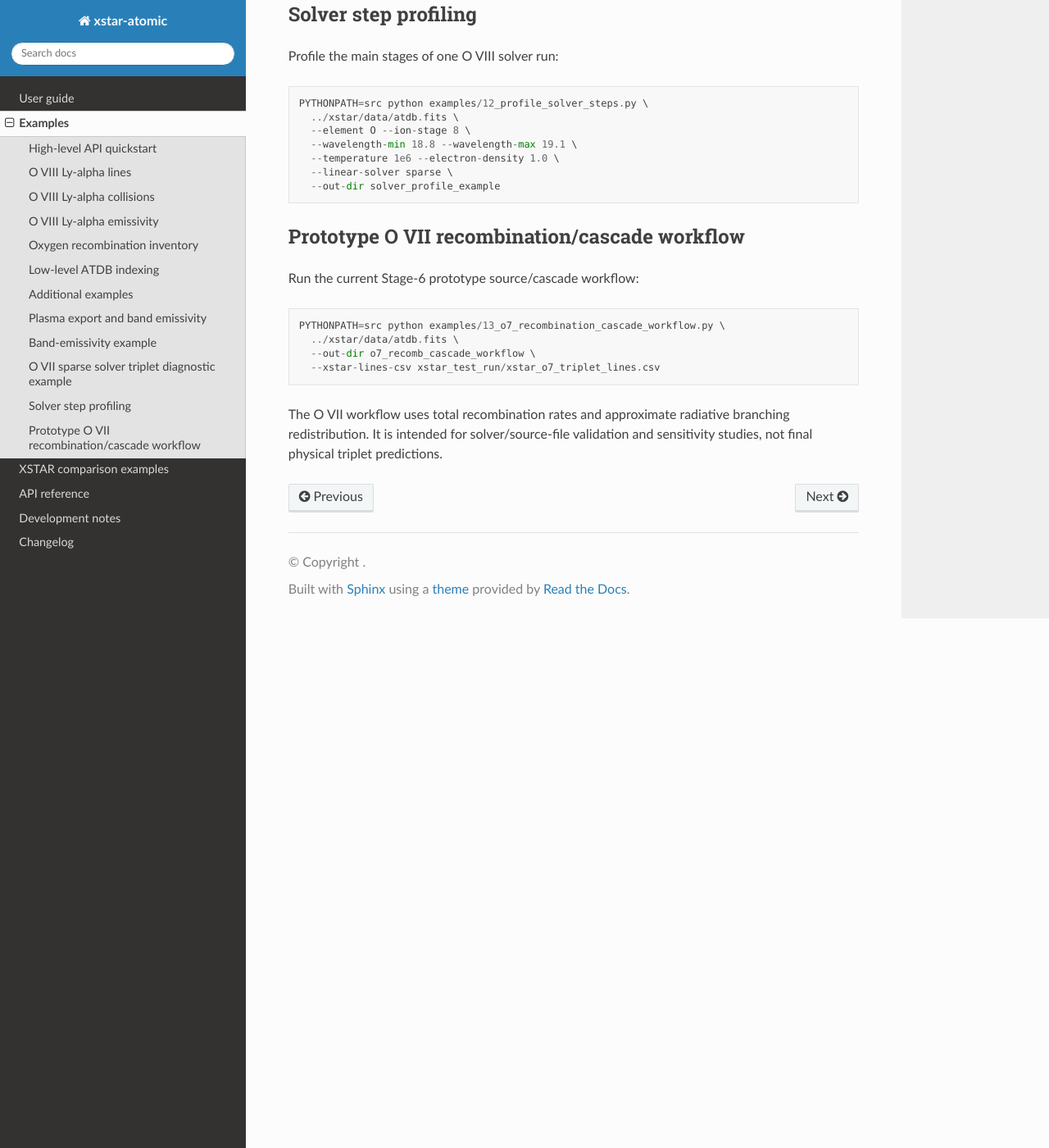
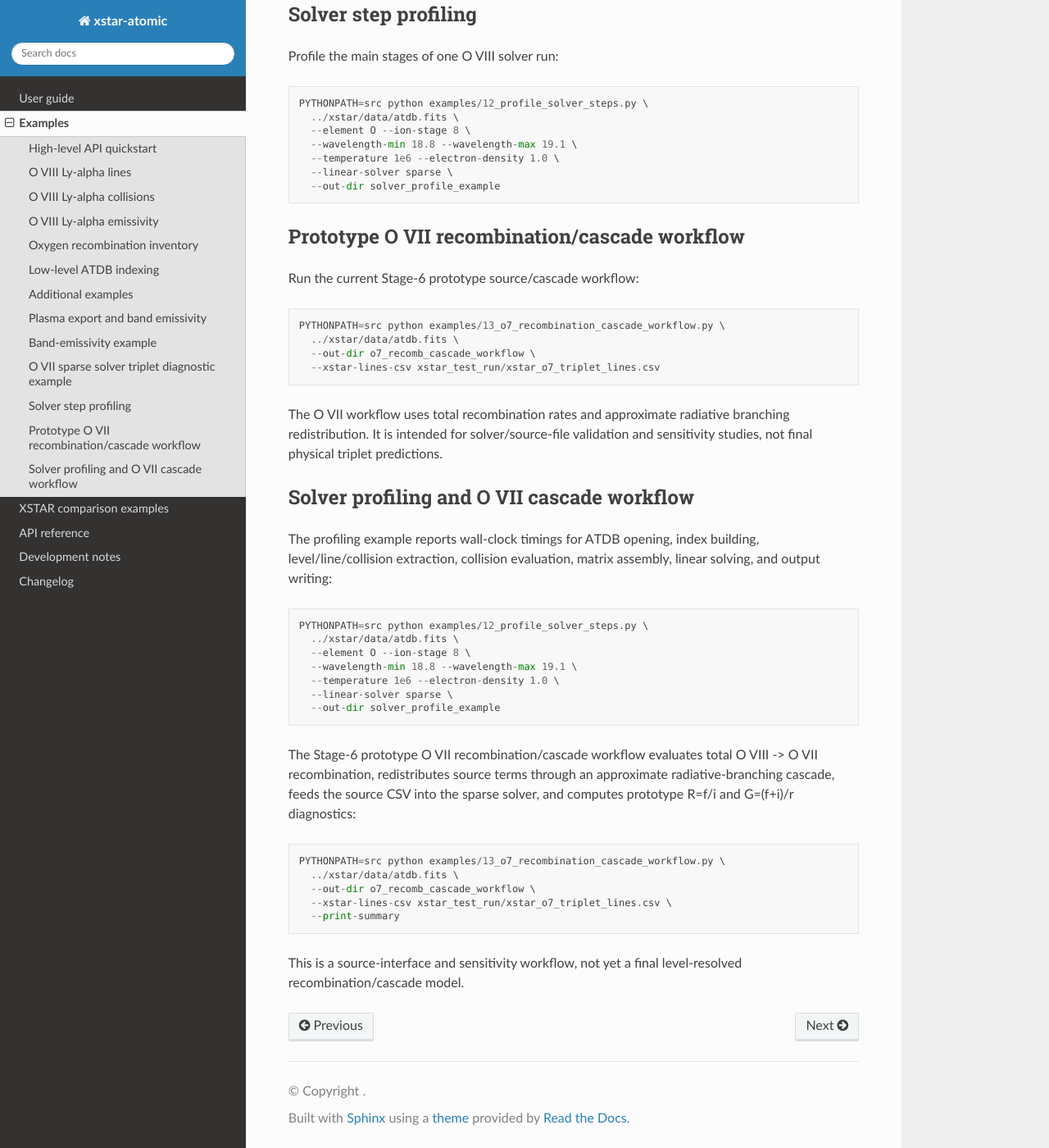
Before and after one commit to xstar-tools/xstar-tools, a Sphinx documentation site: the page built from docs/sphinx/source/examples.rst, in a window 1280 px wide and 1400 px high, scrolled down 2505 px. Shown: the whole window at 82% size. Built offline with Sphinx 7.4.7 and the Read the Docs theme 3.1.0, drawn with Linux system fonts in a browser that asks for light colours.

Commit message:
fix examples and update docs

```diff
--- a/docs/sphinx/source/conf.py
+++ b/docs/sphinx/source/conf.py
@@ -11,7 +11,7 @@ SRC = ROOT / "src"
 sys.path.insert(0, str(SRC))
 
 project = "xstar-atomic"
-author = "Ashkbiz Danehkar / ChatGPT-assisted development"
+author = "Ashkbiz Danehkar"
 release = "0.2.18"
 version = "0.2.18"
 
--- a/docs/sphinx/source/examples.rst
+++ b/docs/sphinx/source/examples.rst
@@ -118,3 +118,33 @@ Run the current Stage-6 prototype source/cascade workflow::
 The O VII workflow uses total recombination rates and approximate radiative
 branching redistribution.  It is intended for solver/source-file validation and
 sensitivity studies, not final physical triplet predictions.
+
+
+Solver profiling and O VII cascade workflow
+-------------------------------------------
+
+The profiling example reports wall-clock timings for ATDB opening, index
+building, level/line/collision extraction, collision evaluation, matrix
+assembly, linear solving, and output writing::
+
+   PYTHONPATH=src python examples/12_profile_solver_steps.py \
+     ../xstar/data/atdb.fits \
+     --element O --ion-stage 8 \
+     --wavelength-min 18.8 --wavelength-max 19.1 \
+     --temperature 1e6 --electron-density 1.0 \
+     --linear-solver sparse \
+     --out-dir solver_profile_example
+
+The Stage-6 prototype O VII recombination/cascade workflow evaluates total
+O VIII -> O VII recombination, redistributes source terms through an approximate
+radiative-branching cascade, feeds the source CSV into the sparse solver, and
+computes prototype R=f/i and G=(f+i)/r diagnostics::
+
+   PYTHONPATH=src python examples/13_o7_recombination_cascade_workflow.py \
+     ../xstar/data/atdb.fits \
+     --out-dir o7_recomb_cascade_workflow \
+     --xstar-lines-csv xstar_test_run/xstar_o7_triplet_lines.csv \
+     --print-summary
+
+This is a source-interface and sensitivity workflow, not yet a final
+level-resolved recombination/cascade model.
--- a/docs/sphinx/source/user_guide.rst
+++ b/docs/sphinx/source/user_guide.rst
@@ -112,3 +112,6 @@ matrix size, nonzero count, matrix density, condition number, and residual
 metrics.  SciPy already provides a compiled sparse linear solver; a future C++
 backend would be most useful for repeated record filtering, rate evaluation,
 matrix assembly, emissivity aggregation, and direct HDF5 packing.
+
+
+Solver profiling and Stage-6 cascade examples are documented in the examples page.
--- a/src/xstar_atomic/__init__.py
+++ b/src/xstar_atomic/__init__.py
@@ -5,4 +5,4 @@ from .api import XSTARAtomic, parse_ion
 
 __all__ = ["ATDB", "XSTARAtomic", "parse_ion"]
 
-__version__ = "0.2.21"
+__version__ = "0.2.22"
```
Also changed, not shown: CHANGELOG.md (+18 -0 lines), 3 other files.
